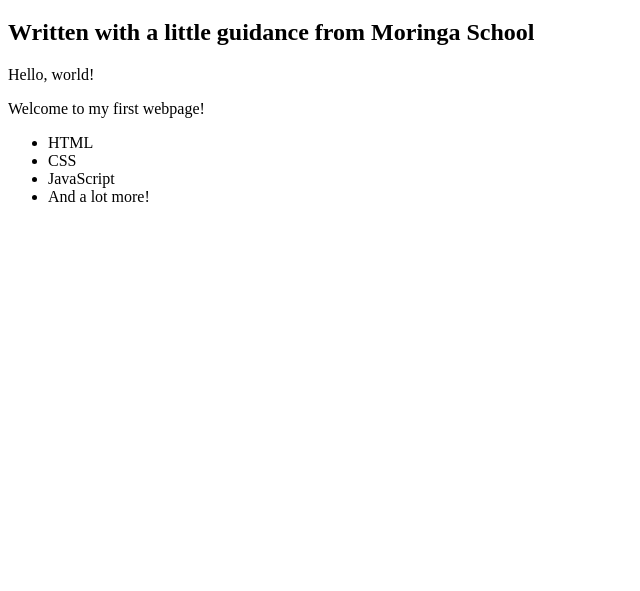
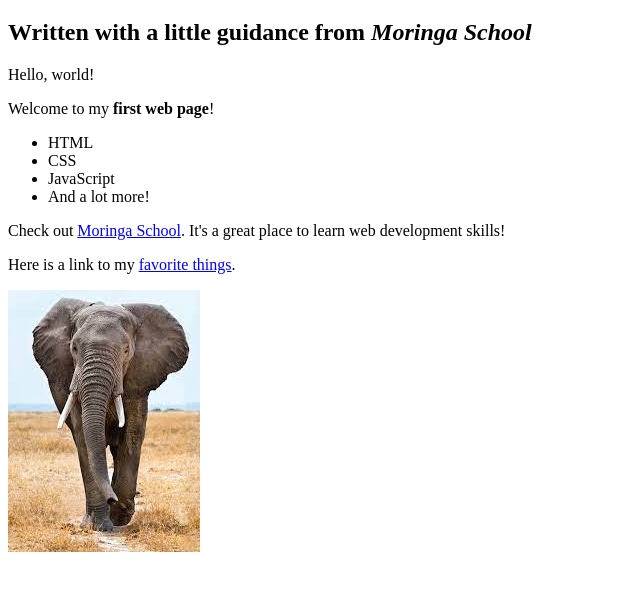
Before and after one commit to ajayle254/My-first-webpage, a plain HTML site: page my-first-webpage.html in a window 1280 px wide. Shown: the part 61-652 px from the top of the page, without its empty margins (0-640 px from the left). Drawn offline with Linux system fonts and the light colour scheme.

Commit message:
add the above files

```diff
--- a/my-first-webpage.html
+++ b/my-first-webpage.html
@@ -7,16 +7,19 @@
 
 <body>
     <h1>My First Webpage</h1>
-    <h2>Written with a little guidance from Moringa School</h2>
+    <h2>Written with a little guidance from <em>Moringa School</em></h2>
 
     <p>Hello, world!</p>
-    <p> Welcome to my first webpage!</p>
+    <p> Welcome to my <strong>first web page</strong>!</p>
     <ul>
         <li>HTML</li>
         <li>CSS</li>
         <li>JavaScript</li>
         <li>And a lot more!</li>
     </ul>
+    <p>Check out <a href="http://moringaschool.com/">Moringa School</a>. It's a great place to learn web development skills!</p>
+    <p>Here is a link to my <a href="favorite-things.html">favorite things</a>.</p>
+    <img src="images/download.jpeg" alt="A photo of an elephant">
 </body>
 
 </html>
```
Also changed, not shown: images/download.jpeg (added), 2 other files.
